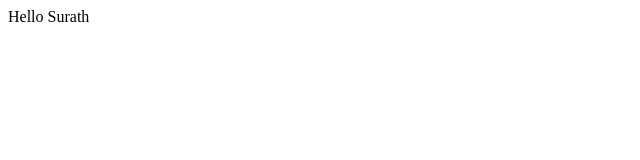
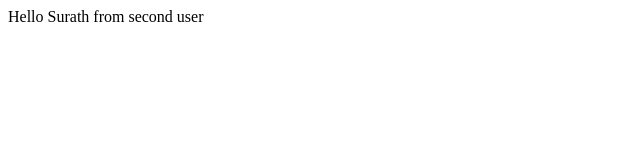
Before and after one commit to surath-kumar/My-Jupyter-project, a plain HTML site: page index.html in a window 1280 px wide. Shown: the whole page, without its empty margins (0-640 px from the left). Drawn offline with Linux system fonts and the light colour scheme.

Commit message:
changed body

```diff
--- a/index.html
+++ b/index.html
@@ -5,6 +5,6 @@
     <title>Title</title>
 </head>
 <body>
-Hello Surath
+Hello Surath from second user
 </body>
 </html>
```
